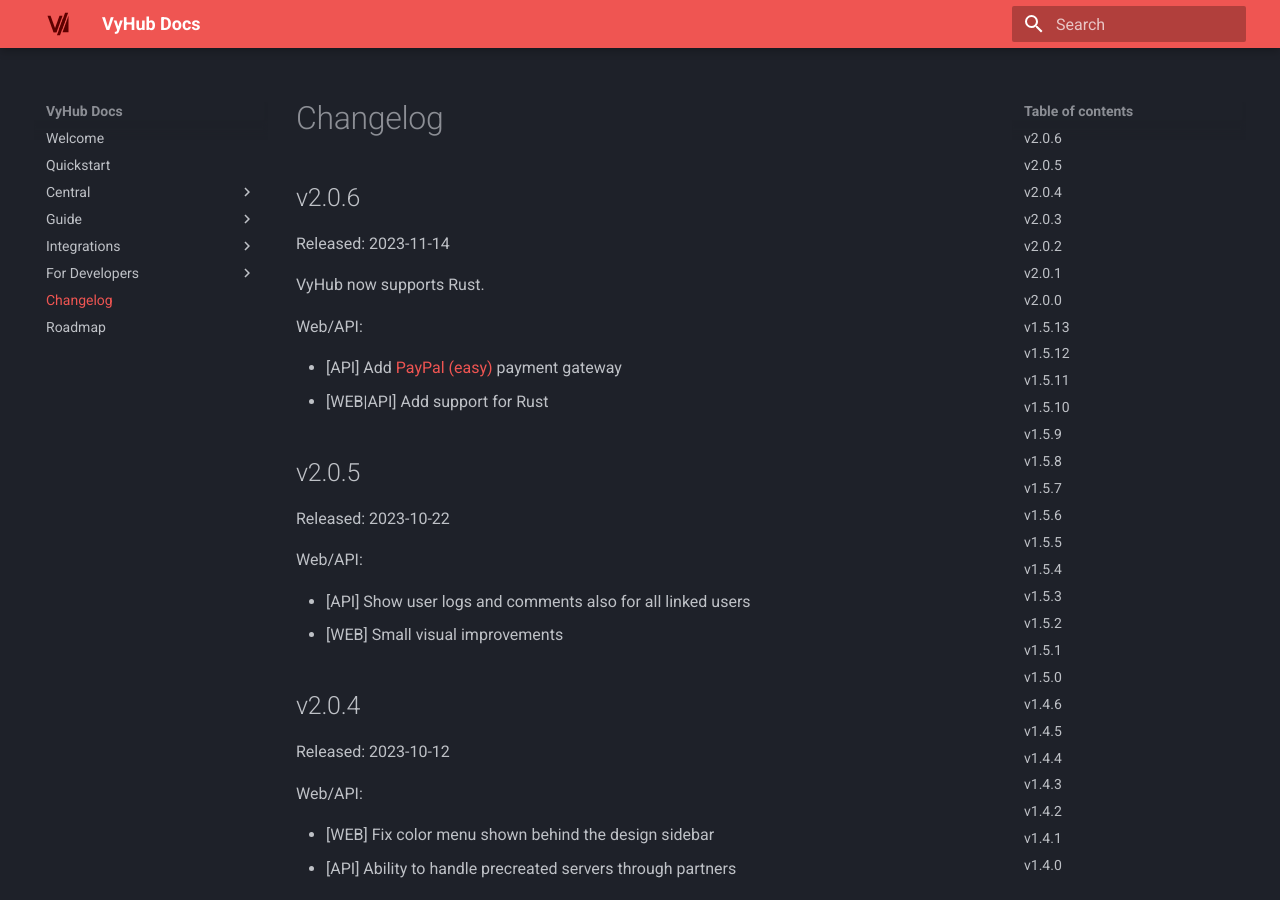
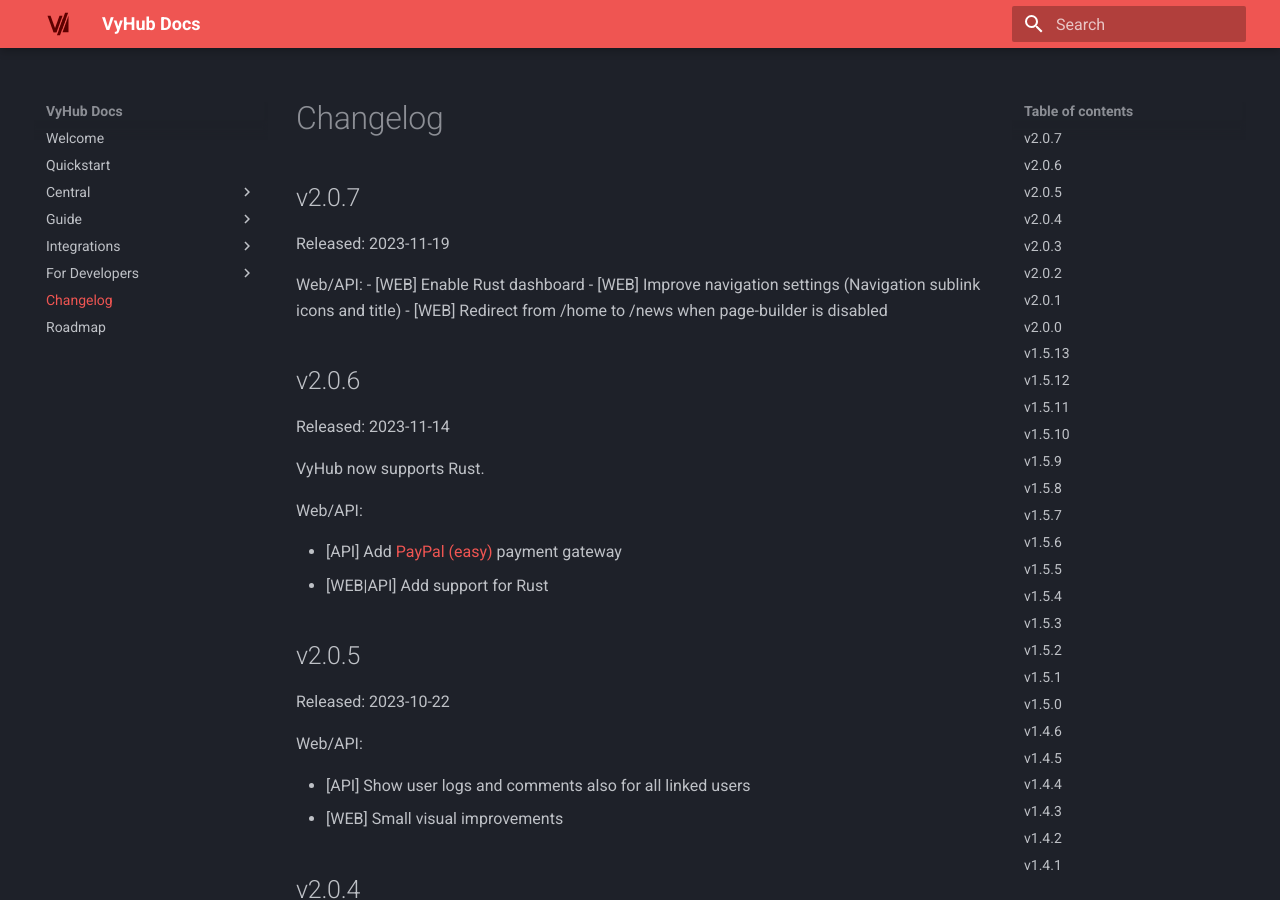
Before and after one commit to nyx-project/vyhub-documentation, an MkDocs documentation site: the page built from docs/changelog.md, in a window 1280 px wide and 900 px high. Built offline with MkDocs 1.6.1 and Material for MkDocs 9.7.7, drawn with Linux system fonts in a browser that asks for light colours; the version menu is left out.

Commit message:
Add 2.0.7 changelog

```diff
--- a/docs/changelog.md
+++ b/docs/changelog.md
@@ -1,4 +1,13 @@
 # Changelog
+
+## v2.0.7
+
+Released: 2023-11-19
+
+Web/API:
+- [WEB] Enable Rust dashboard
+- [WEB] Improve navigation settings (Navigation sublink icons and title)
+- [WEB] Redirect from /home to /news when page-builder is disabled
 
 ## v2.0.6
 
```
